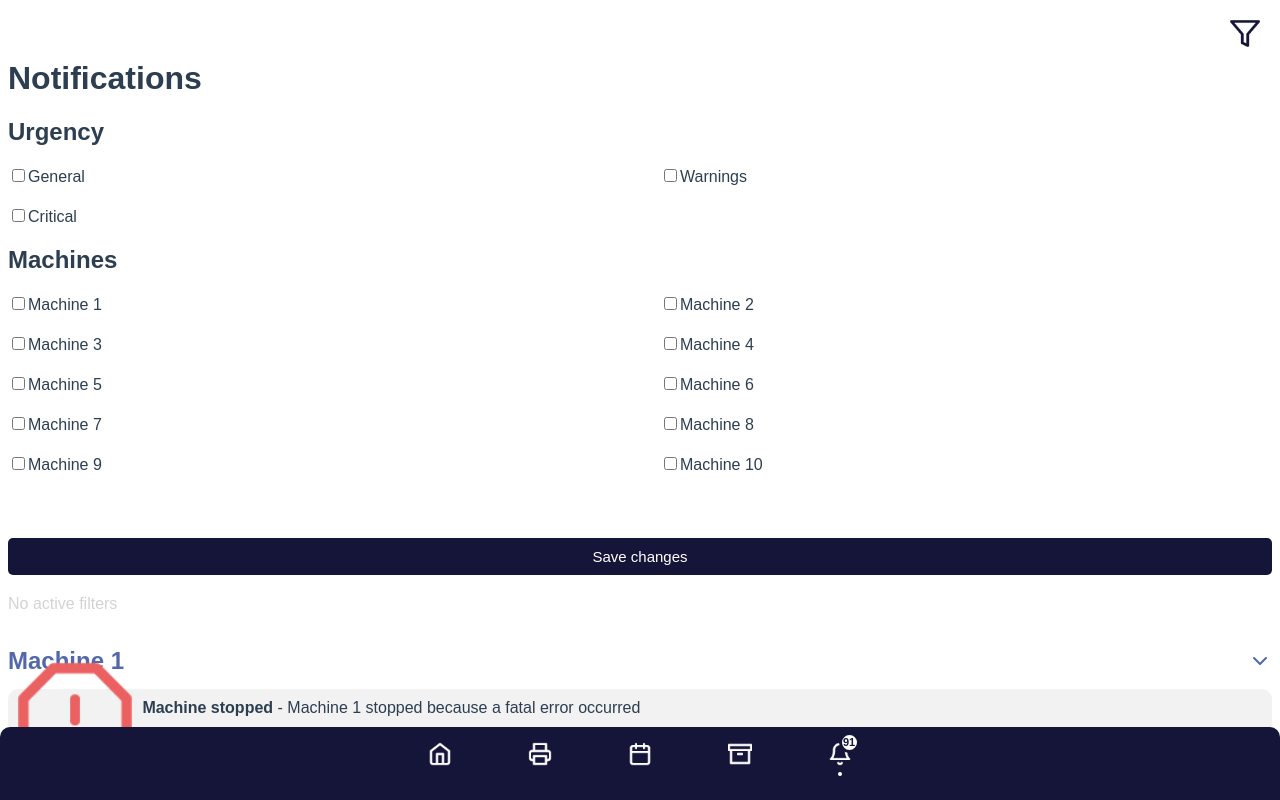
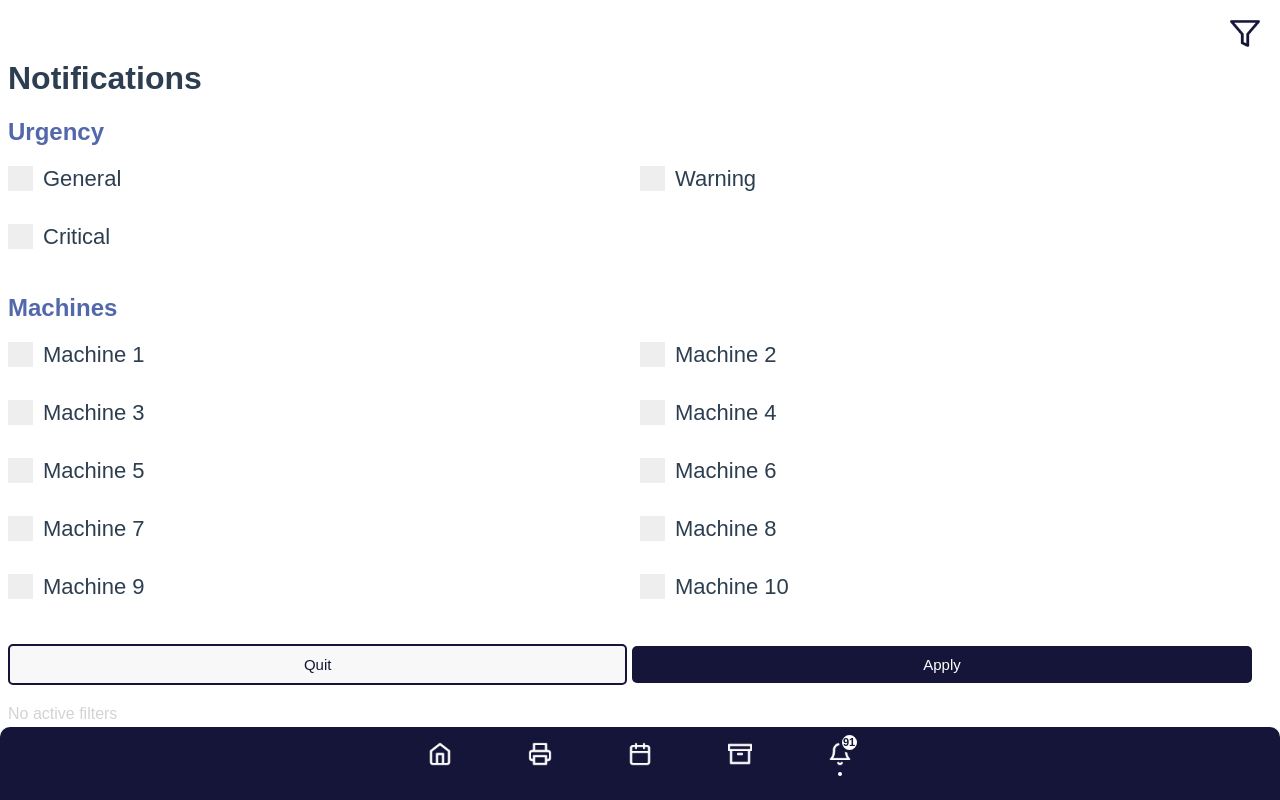
Before and after one commit to RobinGalema/Additive-Vue-App, a Vue app: page /notifications in a window 1280 px wide. Both pictures are taken after a click on the picture 1245 px from the left and 33 px from the top of the page. Shown: the top 800 px of the page. Built offline with nearby package versions, Linux system fonts and the light colour scheme; a web font is replaced by a local one.

Commit message:
custom checkboxes

```diff
--- a/src/components/Notifications/NotificationsFilter.vue
+++ b/src/components/Notifications/NotificationsFilter.vue
@@ -3,85 +3,84 @@
     <transition name="fade-out">
         <div class="Blurredbackground" @click="show = !show" v-if="show"></div>
     </transition>
+
     <transition name="slide-fade">
         <div class="Overlay" v-if="show">
             <h2>Urgency</h2>
+
             <div class="checkboxGrid">
-        <div class="checkbox">
+                <label class="filterItem">General
                     <input type="checkbox">
-        <label for="general">General</label><br>
+                    <span class="checkmark blue"></span>
+                </label>
+
+                <label class="filterItem">Warning
+                    <input type="checkbox">
+                    <span class="checkmark yellow"></span>
+                </label>
+
+                <label class="filterItem">Critical
+                    <input type="checkbox">
+                    <span class="checkmark red"></span>
+                </label>
             </div>
 
-      <div class="checkbox">
+            <h2>Machines</h2>
+
+            <div class="checkboxGrid">
+                <label class="filterItem">Machine 1
                     <input type="checkbox">
-        <label for="warnings">Warnings</label><br>
+                    <span class="checkmark primary"></span>
+                </label>
+
+                <label class="filterItem">Machine 2
+                    <input type="checkbox">
+                    <span class="checkmark primary"></span>
+                </label>
+
+                <label class="filterItem">Machine 3
+                    <input type="checkbox">
+                    <span class="checkmark primary"></span>
+                </label>
+
+                <label class="filterItem">Machine 4
+                    <input type="checkbox">
+                    <span class="checkmark primary"></span>
+                </label>
+
+                <label class="filterItem">Machine 5
+                    <input type="checkbox">
+                    <span class="checkmark primary"></span>
+                </label>
+
+                <label class="filterItem">Machine 6
+                    <input type="checkbox">
+                    <span class="checkmark primary"></span>
+                </label>
+
+                <label class="filterItem">Machine 7
+                    <input type="checkbox">
+                    <span class="checkmark primary"></span>
+                </label>
+
+                <label class="filterItem">Machine 8
+                    <input type="checkbox">
+                    <span class="checkmark primary"></span>
+                </label>
+
+                <label class="filterItem">Machine 9
+                    <input type="checkbox">
+                    <span class="checkmark primary"></span>
+                </label>
+
+                <label class="filterItem">Machine 10
+                    <input type="checkbox">
+                    <span class="checkmark primary"></span>
+                </label>
             </div>
 
-      <div class="checkbox">
-        <input type="checkbox">
-        <label for="critical">Critical</label><br>
-      </div>
-      </div>
-
-
-
-
-      <h2>Machines</h2>
-      <div class="checkboxGrid">
-        <div class="checkbox">
-            <input type="checkbox">
-            <label for="machine1">Machine 1</label><br>
-        </div>
-
-        <div class="checkbox">
-            <input type="checkbox">
-            <label for="machine2">Machine 2</label><br>
-        </div>
-
-        <div class="checkbox">
-            <input type="checkbox">
-            <label for="machine3">Machine 3</label><br>
-        </div>
-
-        <div class="checkbox">
-            <input type="checkbox">
-            <label for="machine4">Machine 4</label><br>
-        </div>
-
-        <div class="checkbox">
-            <input type="checkbox">
-            <label for="machine5">Machine 5</label><br>
-        </div>
-
-        <div class="checkbox">
-            <input type="checkbox">
-            <label for="machine6">Machine 6</label><br>
-        </div>
-
-        <div class="checkbox">
-            <input type="checkbox">
-            <label for="machine7">Machine 7</label><br>
-        </div>
-
-        <div class="checkbox">
-            <input type="checkbox">
-            <label for="machine8">Machine 8</label><br>
-        </div>
-
-        <div class="checkbox">
-            <input type="checkbox">
-            <label for="machine9">Machine 9</label><br>
-        </div>
-
-        <div class="checkbox">
-            <input type="checkbox">
-            <label for="machine10">Machine 10</label><br>
-        </div>
-      </div>
-
-
-    <GlobalButton @click="show = !show" style="width:100%; margin:0; margin-top:64px" text="Save changes" version="primary"/>
-
+            <GlobalButton @click="show = !show" style="width:49%; margin:0 5px 0 0;" text="Quit" version="secondary"/>
+            <GlobalButton @click="show = !show" style="width:49%; margin:0;" text="Apply" version="primary"/>
         </div>
     </transition>
 </template>
@@ -110,6 +109,9 @@ export default {
 </script>
 
 <style scoped>
+h2 {
+    color: #5268aa;
+}
 .filterIcon {
     position: absolute;
     right: 20px;
@@ -120,8 +122,75 @@ export default {
 .checkboxGrid {
     display: grid;
     grid-template-columns: 50% 50%;
-    grid-column-gap: 20px;
     grid-row-gap: 20px;
+    margin-bottom: 32px;
+}
+
+ input {
+  position: absolute;
+  opacity: 0;
+  cursor: pointer;
+  height: 0;
+  width: 0;
+}
+
+.checkmark {
+  position: absolute;
+  top: 0;
+  left: 0;
+  height: 25px;
+  width: 25px;
+  background-color: #eee;
+}
+
+.filterItem {
+  display: block;
+  position: relative;
+  padding-left: 35px;
+  margin-bottom: 12px;
+  cursor: pointer;
+  font-size: 22px;
+  -webkit-user-select: none;
+  -moz-user-select: none;
+  -ms-user-select: none;
+  user-select: none;
+}
+
+.filterItem input:checked ~ .checkmark.blue {
+  background-color: #1ea7fd;
+}
+
+.filterItem input:checked ~ .checkmark.yellow {
+  background-color: #fcc517;
+}
+
+.filterItem input:checked ~ .checkmark.red {
+  background-color: #eb6060;
+}
+
+.filterItem input:checked ~ .checkmark.primary {
+  background-color: #5268aa;
+}
+
+.checkmark:after {
+  content: "";
+  position: absolute;
+  display: none;
+}
+
+.filterItem input:checked ~ .checkmark:after {
+  display: block;
+}
+
+.filterItem .checkmark:after {
+  left: 9px;
+  top: 5px;
+  width: 5px;
+  height: 10px;
+  border: solid white;
+  border-width: 0 3px 3px 0;
+  -webkit-transform: rotate(45deg);
+  -ms-transform: rotate(45deg);
 }
 
 </style>
```
Lines whose indentation alone changed are shown as unchanged.
